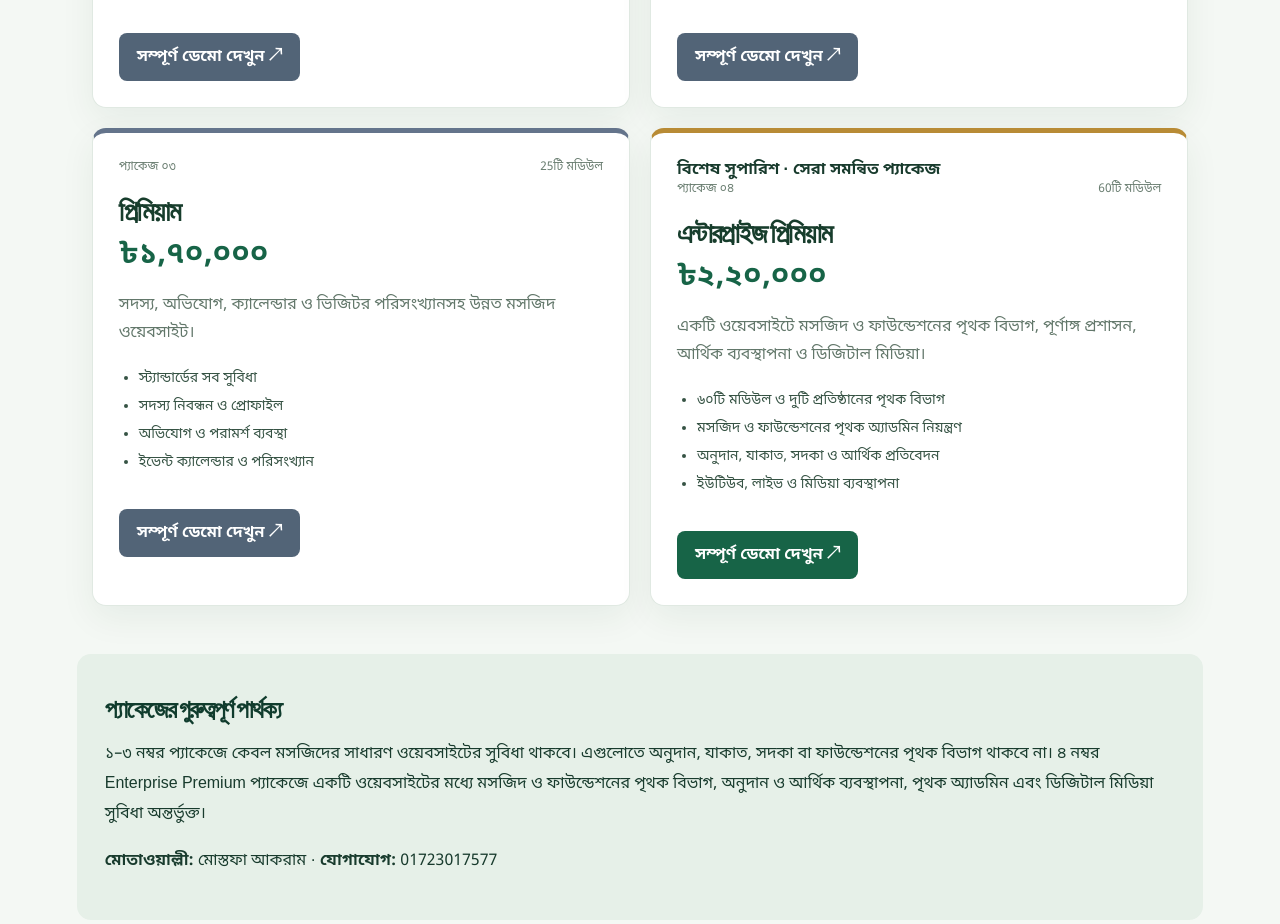
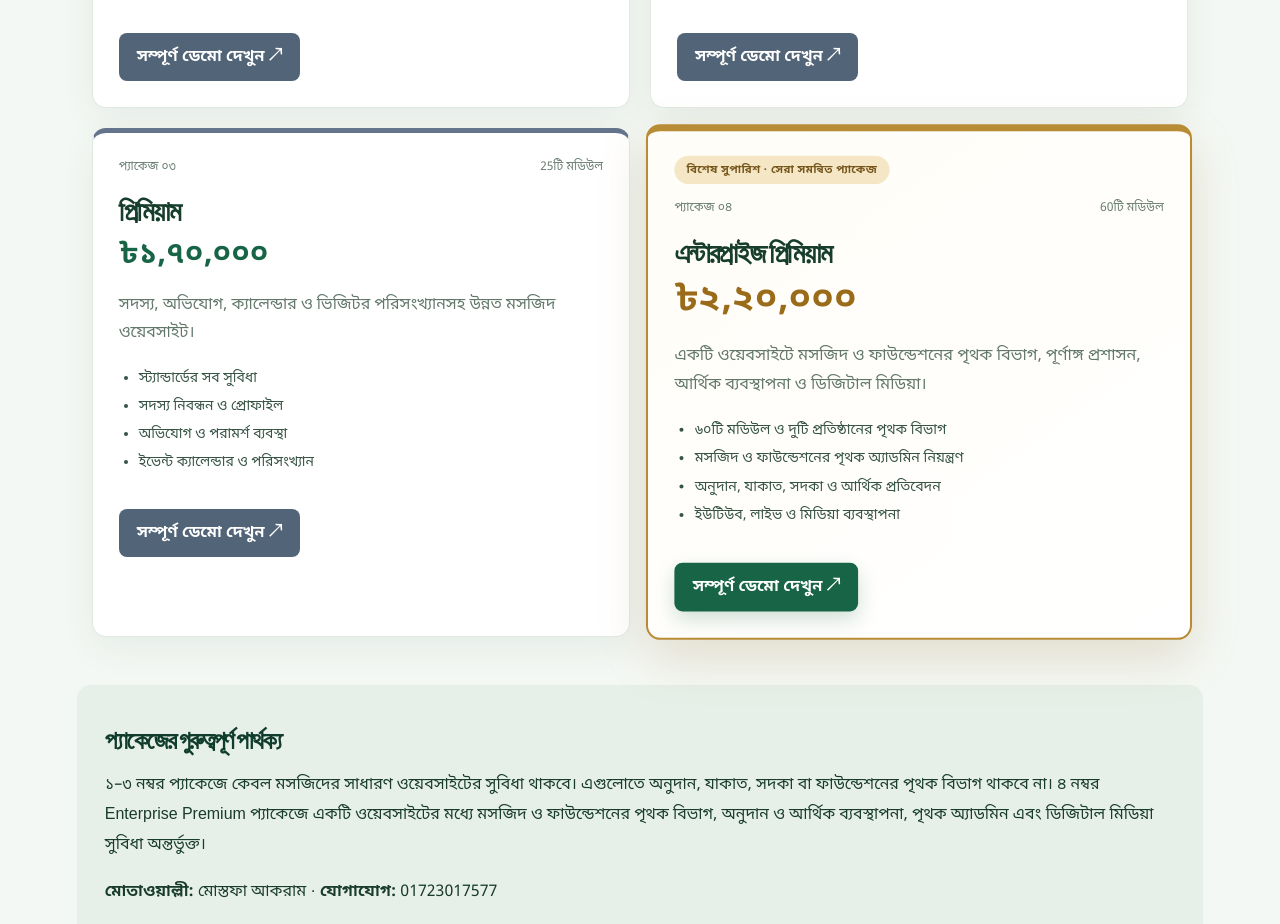
Before and after one commit to satyaprobaho-technologies/nexora-international-technology, a Next.js app: page /demos/shayla-akram in a window 1280 px wide. Shown: the part 860-1784 px from the top of the page. Built offline with nearby package versions, Linux system fonts and the light colour scheme.

Commit message:
Highlight Enterprise Premium mosque package card

```diff
--- a/src/app/globals.css
+++ b/src/app/globals.css
@@ -591,3 +591,10 @@ body{top:0!important}
 .shayla-home-image-link img{display:block;width:100%;height:auto;aspect-ratio:16/10;object-fit:contain;border-radius:10px;background:#f7faf7}
 .shayla-home-image-link span{display:block;padding:12px 5px 3px;font-size:12px;font-weight:700}
 @media(max-width:760px){.shayla-home-feature{padding:52px 20px}.shayla-home-inner{grid-template-columns:1fr;gap:25px}.shayla-home-copy h2{font-size:32px}.shayla-home-actions .button{width:100%;text-align:center}}
+
+
+.shayla-option-featured{position:relative;border:2px solid #b88b35!important;border-top:7px solid #b88b35!important;box-shadow:0 18px 48px #9a713033;transform:scale(1.015);background:linear-gradient(145deg,#fffdf7,#fff)}
+.shayla-featured-label{display:inline-block;margin:-5px 0 16px;padding:7px 12px;border-radius:30px;background:#f5e7c5;color:#76551b;font-size:11px;letter-spacing:.3px}
+.shayla-option-featured .shayla-price{color:#9a6b18;font-size:36px}
+.shayla-option-featured .shayla-open{background:#176447!important;box-shadow:0 8px 20px #17644733}
+@media(max-width:700px){.shayla-option-featured{transform:none}}
```
